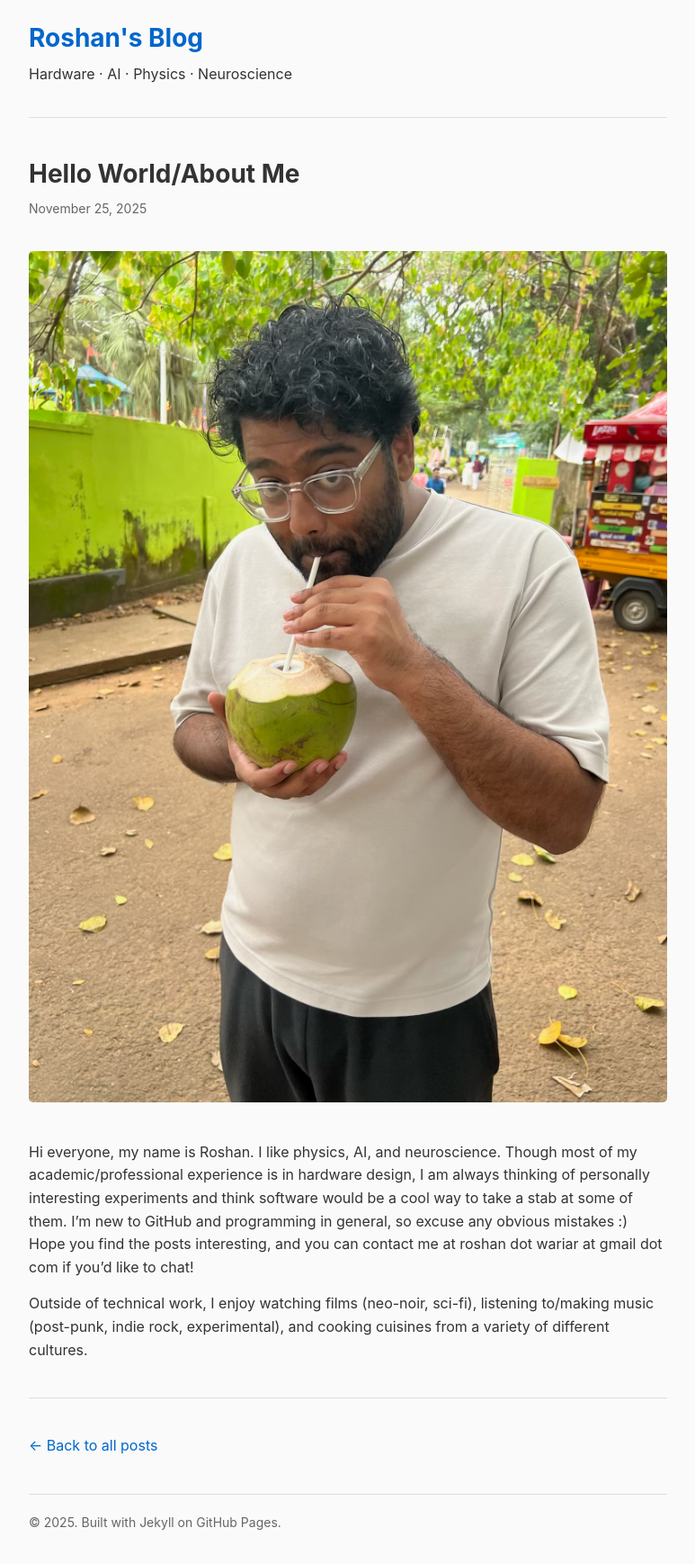
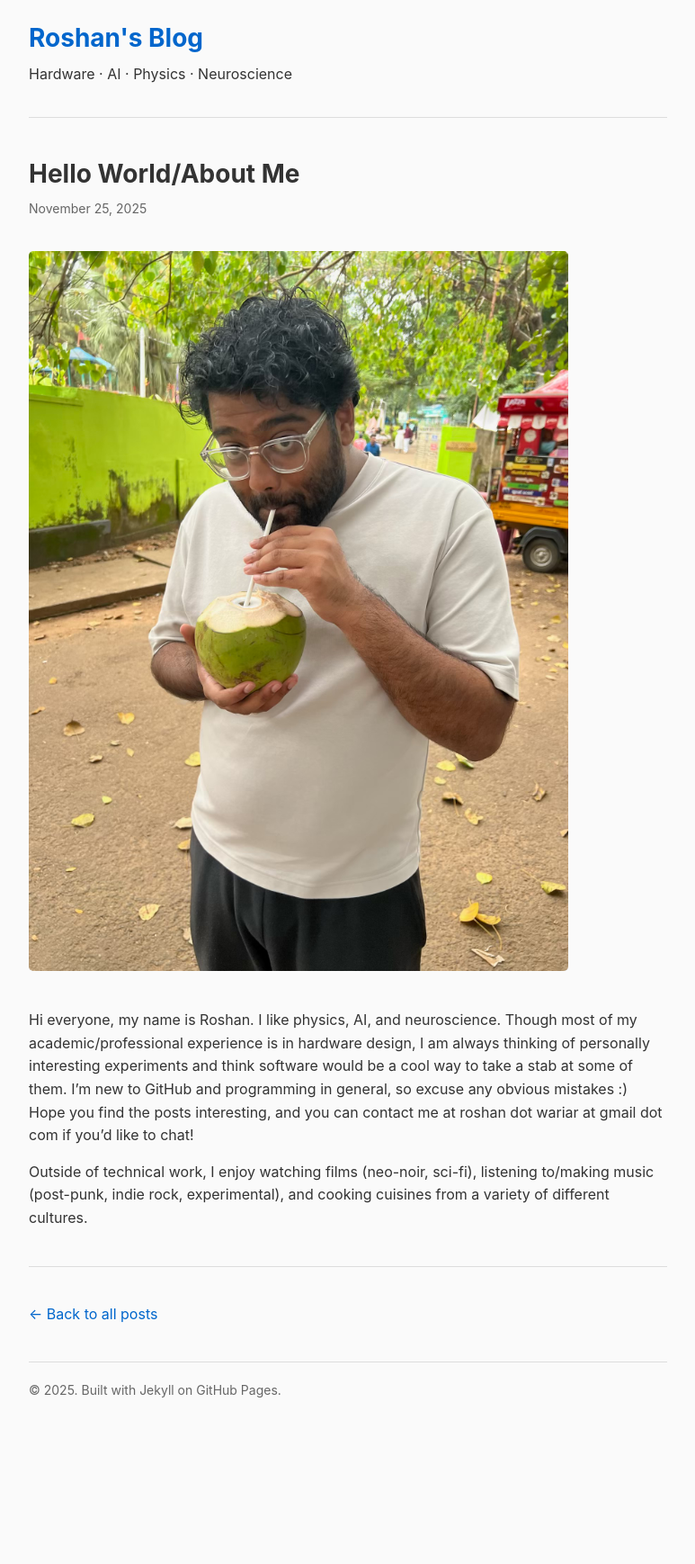
Before and after one commit to roshanwariar/roshanwariar.github.io, a Jekyll site: the page built from _posts/2025-11-25-hello-world.md, in a window 1280 px wide. Shown: the whole page at 90% size, without its empty margins (253-1026 px from the left). Built offline with Jekyll 4.4.1, drawn with Linux system fonts in a browser that asks for light colours; after the commit the page ends 1592 px from its top, so only the background shows below that.

Commit message:
Update default.html

```diff
--- a/_layouts/default.html
+++ b/_layouts/default.html
@@ -51,6 +51,7 @@
             height: auto;
             margin: 20px 0;
             border-radius: 5px;
+            max-width: 600px;
         }
         .date { color: #666; font-size: 14px; }
         .post-list { list-style: none; }
```
